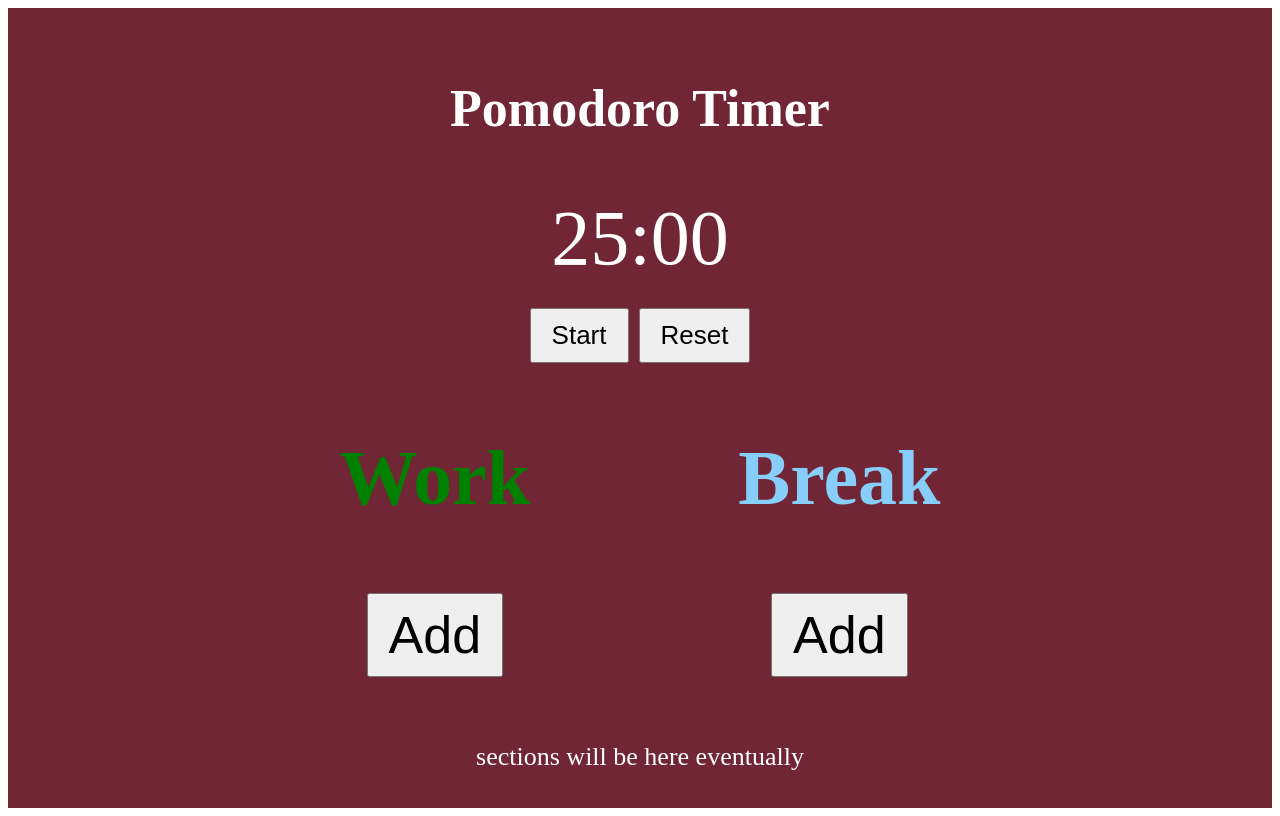
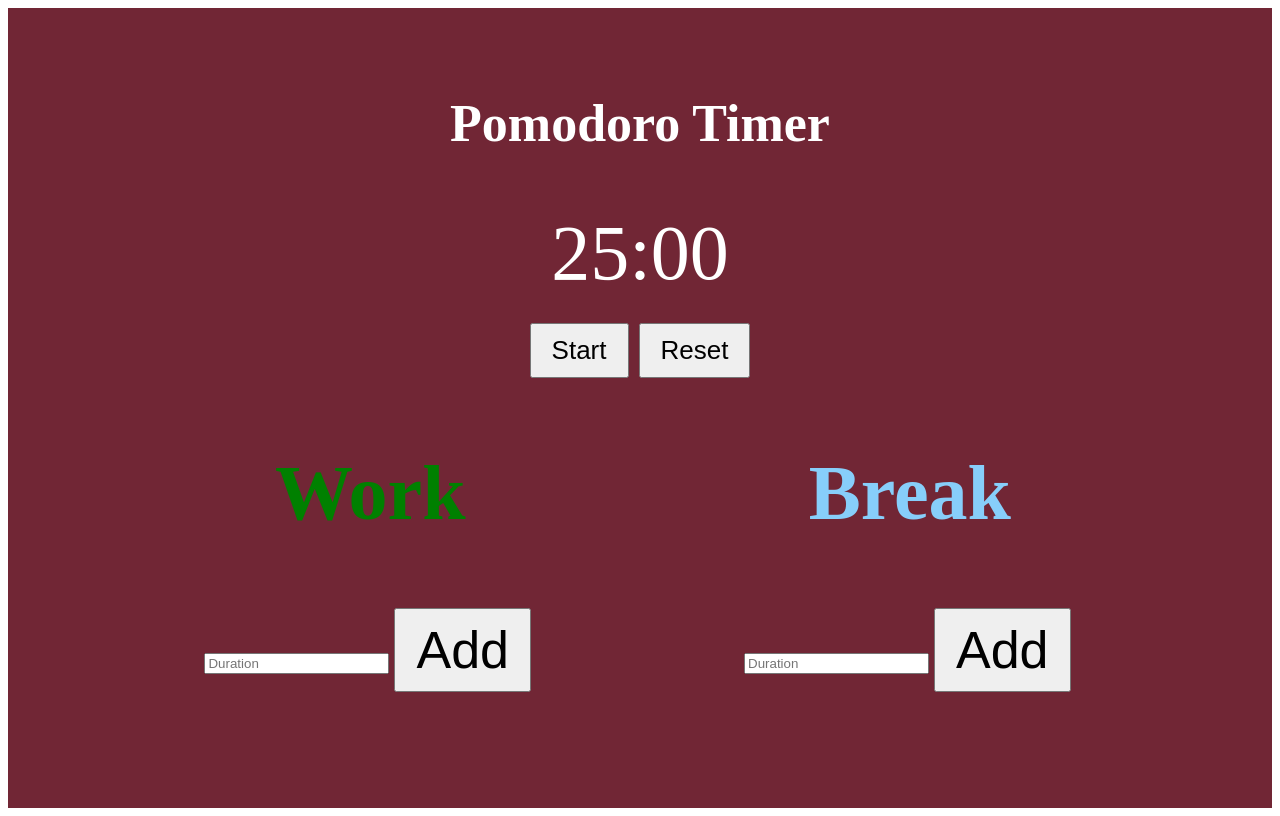
Before and after one commit to naklida172/frontEndFinal, a React (Create React App) app: page / in a window 1280 px wide. Built offline with nearby package versions, Linux system fonts and the light colour scheme.

Commit message:
made a list to wokr/break interval

```diff
--- a/public/index.html
+++ b/public/index.html
@@ -3,7 +3,7 @@
   <head>
     <meta charset="utf-8" />
     <meta name="viewport" content="width=device-width, initial-scale=1" />
-    <title>React App</title>
+    <title>Pomodoro Timer</title>
   </head>
   <body>
     <noscript>You need to enable JavaScript to run this app.</noscript>
--- a/src/App.js
+++ b/src/App.js
@@ -5,7 +5,6 @@ import './styles/Sections.css';
 import './styles/Intervals.css'
 import Timer from './components/timer.jsx';
 import Interval from './components/intervals.jsx';
-import Sections from './components/sections.jsx';
 
 function App() {
     return (
@@ -14,7 +13,6 @@ function App() {
                 <h1>Pomodoro Timer</h1>
                 <Timer />
                 <Interval/>
-                <Sections/>
             </header>
         </div>
     );
--- a/src/components/intervals.jsx
+++ b/src/components/intervals.jsx
@@ -1,21 +1,71 @@
-// import React, { useState } from "react";
-// import Timer from "./timer";
+import React, { useState } from "react";
+
 const Interval = () => {
-//   const [intervalDuration, setIntervalDuration] = useState(0);
-//   const [isWorkSession, setWokrState] = useState(false);
-//   const [completedSessions, setCompletedSessions] = useState(0);
+  const [workTime, setWorkTime] = useState('');
+  const [breakTime, setBreakTime] = useState('');
+  const [sectionsList, setSectionsList] = useState([]);
+
+  const addInterval = (timeInput, isWorkSession) => {
+    const trimmedTime = timeInput.trim();
+    if (!isNaN(trimmedTime) && trimmedTime !== "" && Number(trimmedTime) !== 0) {
+      addSection({ time: trimmedTime, isWorkSession, completed: false });
+    } else {
+      alert(
+        "This type of duration is not available, please write a positive integer"
+      );
+    }
+  };
+
+  const addSection = (section) => {
+    setSectionsList([...sectionsList, section]);
+  };
 
   return (
     <div>
       <div id="intervals">
         <div id="work">
           <h2>Work</h2>
-          <button>Add</button>
+          <input
+            type="text"
+            placeholder="Duration"
+            value={workTime}
+            onChange={(event) => setWorkTime(event.target.value)}
+          />
+          <button
+            onClick={() => {
+              addInterval(workTime, true);
+              setWorkTime(''); // Reset input field
+            }}
+          >
+            Add
+          </button>
         </div>
         <div id="break">
           <h2>Break</h2>
-          <button>Add</button>
+          <input
+            type="text"
+            placeholder="Duration"
+            value={breakTime}
+            onChange={(event) => setBreakTime(event.target.value)}
+          />
+          <button
+            onClick={() => {
+              addInterval(breakTime, false);
+              setBreakTime(''); // Reset input field
+            }}
+          >
+            Add
+          </button>
         </div>
+      </div>
+      <div id="sections">
+        <ul id="sectionsList">
+          {sectionsList.map((member, index) => (
+            <li key={index} style={{ background: member.isWorkSession ? 'green' : 'blue', color: 'black' }}>
+              {`Duration: ${member.time}, Work Session: ${member.isWorkSession ? 'Yes' : 'No'}, Completed: ${member.completed}`}
+            </li>
+          ))}
+        </ul>
       </div>
     </div>
   );
--- a/src/components/sections.jsx
+++ b/src/components/sections.jsx
@@ -1,9 +1,17 @@
-import React from "react";
+import React, {useState} from "react";
 
 const Sections = () => {
+    // const [isCompleted, setCompleted] = useState(false);
+      const [sectionsList, setSectionsList] = useState([]);
+      const addSection = (section) => {
+        setSectionsList([...sectionsList, section]);
+      };
       return (
         <div id="sections">
-          sections will be here eventually
+          <ul>{sectionsList.map((member, index) => (
+          <li key={index}>{member}</li>
+        ))}</ul>
+        <button onClick={() => addSection("New Session")}>Add Session</button>
         </div>
       );
     };
--- a/src/styles/Sections.css
+++ b/src/styles/Sections.css
@@ -1,4 +1,6 @@
 #sections{
     font-size: 1em;
     margin-top: 60px;
+    background-color: white;
+    /* color: black; */
 }
```
